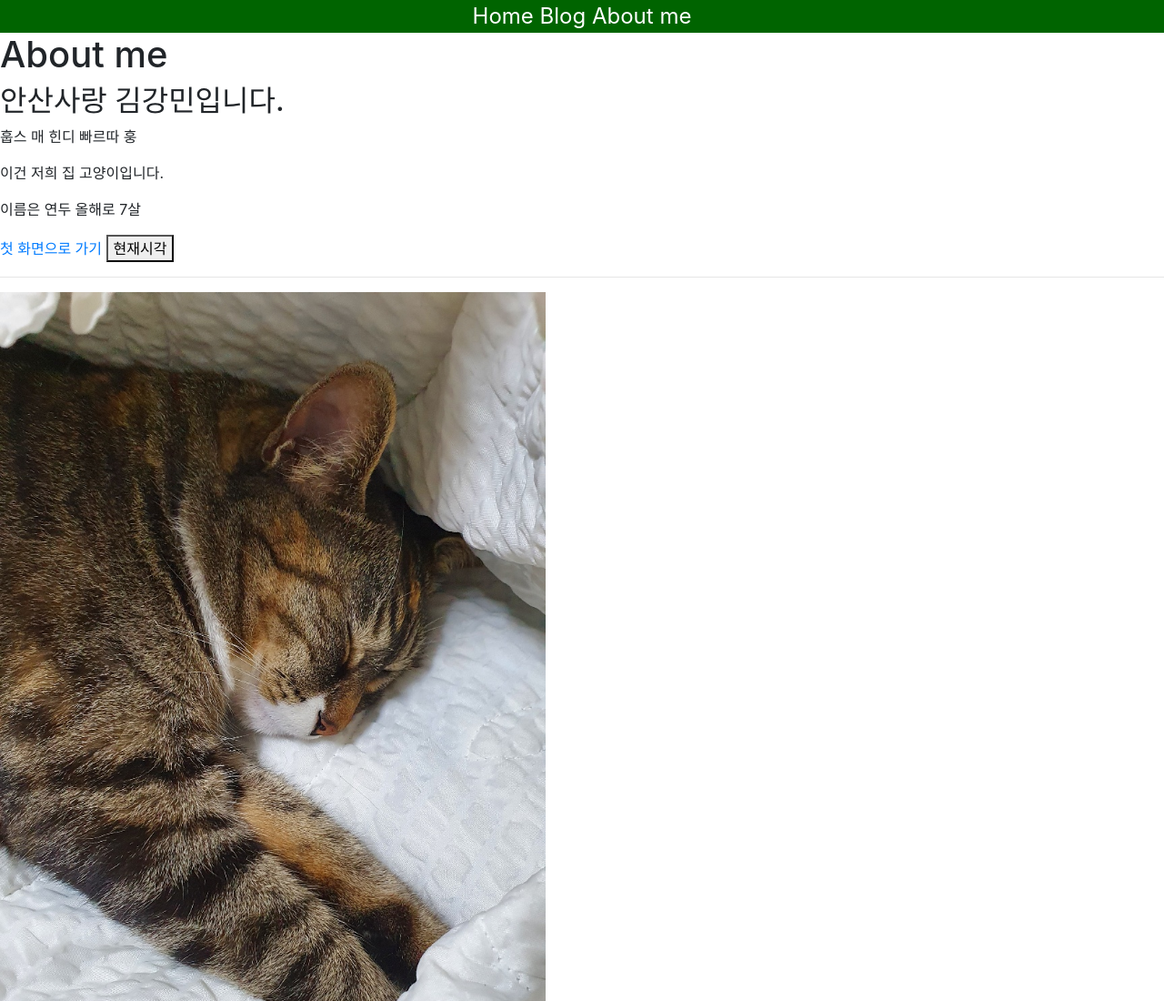
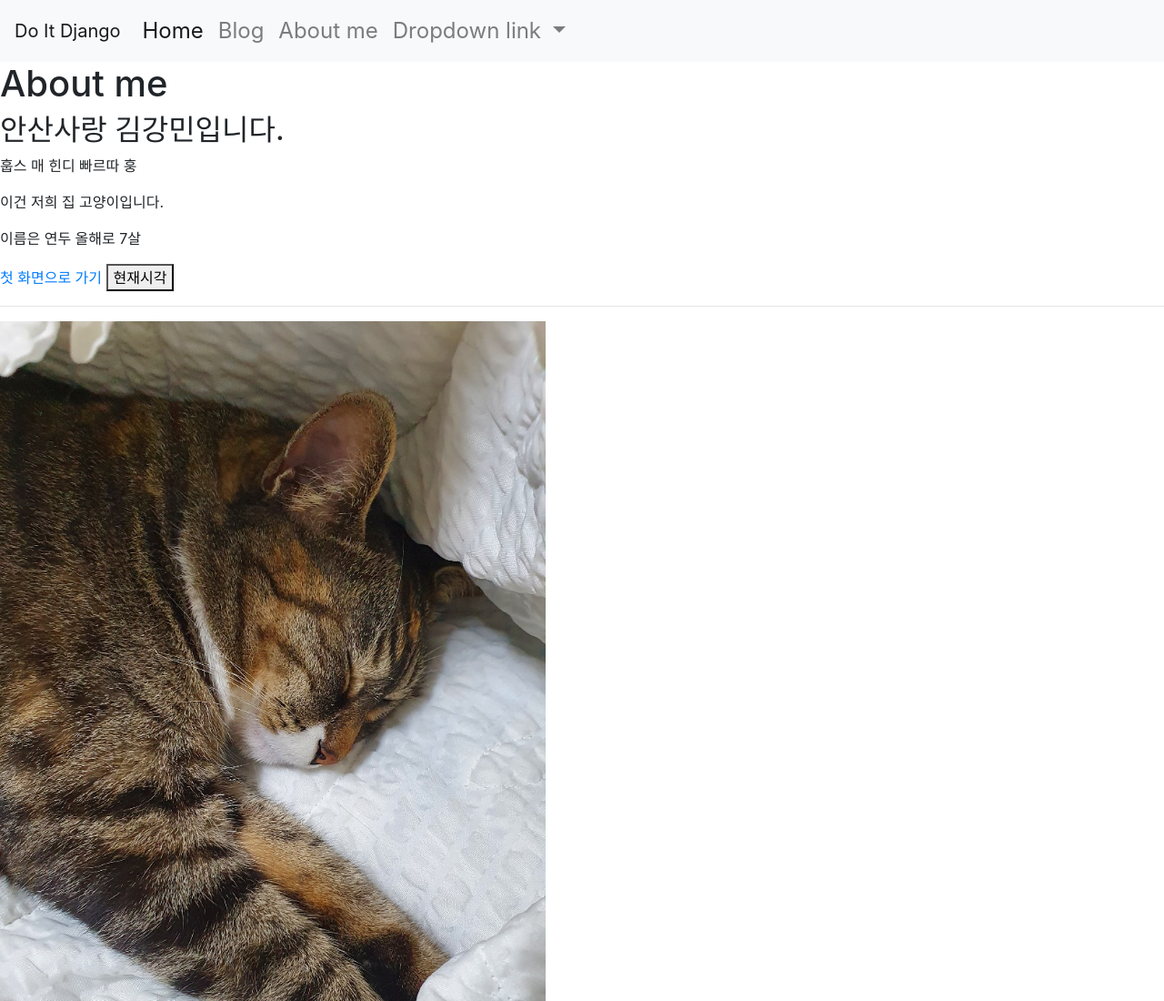
Before and after one commit to WithKKM/DjangoKKM, a plain HTML site: page about_me.html in a window 1280 px wide. Shown: the top 1100 px of the page at 91% size. Drawn offline with nearby package versions, Linux system fonts and the light colour scheme.

Commit message:
부트스트랩 navbar 적용

```diff
--- a/about_me.html
+++ b/about_me.html
@@ -13,11 +13,39 @@
 </head>
 
 <body>
-    <nav>
-        <a href="./index.html">Home</a>
-        <a href="./blog_list.html">Blog</a>
-        <a href="./about_me.html">About me</a>
+
+    <nav class="navbar navbar-expand-lg navbar-light bg-light">
+        <a class="navbar-brand" href="./index.html">Do It Django</a>
+        <button class="navbar-toggler" type="button" data-toggle="collapse" data-target="#navbarNavDropdown"
+            aria-controls="navbarNavDropdown" aria-expanded="false" aria-label="Toggle navigation">
+            <span class="navbar-toggler-icon"></span>
+        </button>
+        <div class="collapse navbar-collapse" id="navbarNavDropdown">
+            <ul class="navbar-nav">
+                <li class="nav-item active">
+                    <a class="nav-link" href="./index.html">Home <span class="sr-only">(current)</span></a>
+                </li>
+                <li class="nav-item">
+                    <a class="nav-link" href="./blog_list.html">Blog</a>
+                </li>
+                <li class="nav-item">
+                    <a class="nav-link" href="./about_me.html">About me</a>
+                </li>
+                <li class="nav-item dropdown">
+                    <a class="nav-link dropdown-toggle" href="#" id="navbarDropdownMenuLink" role="button"
+                        data-toggle="dropdown" aria-expanded="false">
+                        Dropdown link
+                    </a>
+                    <div class="dropdown-menu" aria-labelledby="navbarDropdownMenuLink">
+                        <a class="dropdown-item" href="#">Action</a>
+                        <a class="dropdown-item" href="#">Another action</a>
+                        <a class="dropdown-item" href="#">Something else here</a>
+                    </div>
+                </li>
+            </ul>
+        </div>
     </nav>
+
 
     <h1>About me</h1>
     <h2>안산사랑 김강민입니다.</h2>
```
